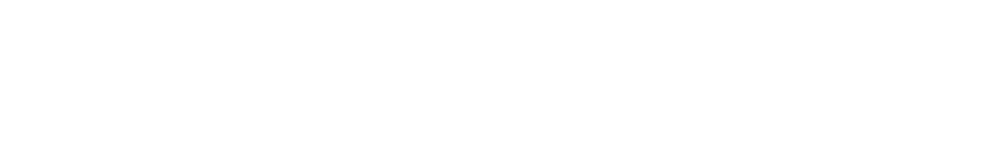
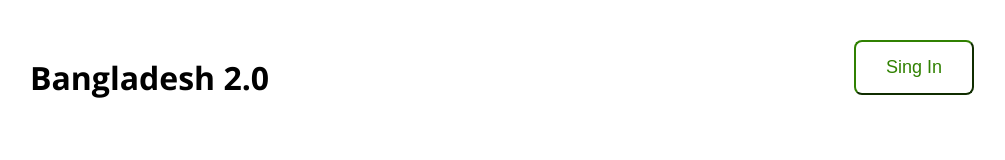
Before and after one commit to masumanur/My-First-Assignment, a plain HTML site: page index.html in a window 1280 px wide. Shown: the whole page, without its empty margins (138-1143 px from the left). Drawn offline with nearby package versions, Linux system fonts and the light colour scheme.

```diff
--- a/index.html
+++ b/index.html
@@ -4,11 +4,19 @@
   <meta charset="UTF-8">
   <meta name="viewport" content="width=device-width, initial-scale=1.0">
   <title>My First Assignment</title>
+  <link rel="preconnect" href="https://fonts.googleapis.com">
+<link rel="preconnect" href="https://fonts.gstatic.com" crossorigin>
+<link href="https://fonts.googleapis.com/css2?family=Open+Sans:ital,wght@0,300..800;1,300..800&display=swap" rel="stylesheet">
   <link rel="stylesheet" href="styles/style.css">
 </head>
-<body>
+<body class="open-sans-normal">
   <header>
-
+    <nav>
+      <h3 class="nave-title">Bangladesh 2.0</h3>
+      <ul>
+        <li><a href=""><button class="btn-primary">Sing In</button></a></li>
+      </ul>
+    </nav>
   </header>
   <main>
 
--- a/styles/style.css
+++ b/styles/style.css
@@ -0,0 +1,37 @@
+
+
+.open-sans-normal {
+  font-family: "Open Sans", serif;
+  font-optical-sizing: auto;
+  font-style: normal;
+  font-variation-settings:
+    "wdth" 100;
+}
+
+/* Nave styles */
+nav{
+  display: flex;
+  justify-content: space-between;
+  margin: 24px 160px;
+}
+.nave-title{
+  font-weight: bold;
+  font-size: 32px;
+}
+.btn-primary{
+  background-color: white;
+  font-weight: lighter;
+  color: rgb(48, 129, 1);
+  padding: 15px 30px;
+  font-size: 18px;
+  border-radius: 8px;
+  border-color: rgb(48, 129, 1);
+
+}
+nav ul li{
+  list-style: none;
+}
+nav{
+  display: flex;
+
+}
```
